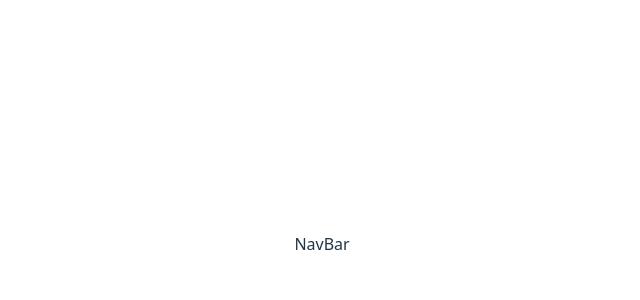
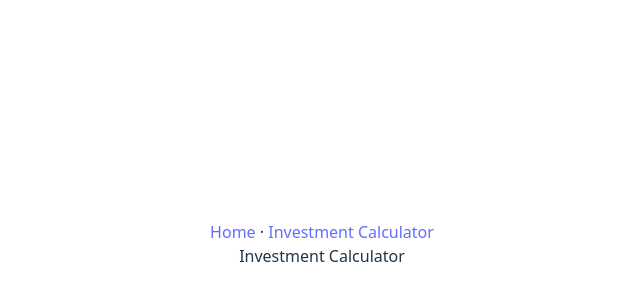
Before and after one commit to 0xadri/ima-kokode, a React (Vite) app: page /InvestmentCalculator in a window 1280 px wide. Before the commit this address had no page. Shown: the part 156-456 px from the top of the page, without its empty margins (318-958 px from the left). Built offline with nearby package versions, Linux system fonts and the light colour scheme.

Commit message:
Add Pages and Routes

```diff
--- a/src/App.jsx
+++ b/src/App.jsx
@@ -2,15 +2,21 @@
 import { Route, Routes } from "react-router";
 import "./App.css";
 import Home from "./pages/Home";
+import InvestmentCalculator from "./pages/InvestmentCalculator";
+import NavBar from "./components/NavBar";
 
 function App() {
   const [count, setCount] = useState(0);
 
   return (
     <>
-      <div>NavBar</div>
+      <NavBar />
       <Routes>
         <Route path="/" element={<Home />} />
+        <Route
+          path="/InvestmentCalculator"
+          element={<InvestmentCalculator />}
+        />
       </Routes>
     </>
   );
--- /dev/null
+++ b/src/components/NavBar.jsx
@@ -0,0 +1,13 @@
+import { Link } from "react-router";
+
+const NavBar = () => {
+  return (
+    <div>
+      <Link to="/">Home</Link>
+      {" · "}
+      <Link to="/InvestmentCalculator">Investment Calculator</Link>
+    </div>
+  );
+};
+
+export default NavBar;
--- a/src/pages/Home.jsx
+++ b/src/pages/Home.jsx
@@ -1,5 +1,5 @@
 import { useRef } from "react";
-import Timer from "../components/timer";
+import Timer from "../components/Timer";
 
 const Home = () => {
   const avatarRef = useRef();
--- /dev/null
+++ b/src/pages/InvestmentCalculator.jsx
@@ -0,0 +1,5 @@
+const InvestmentCalculator = () => {
+  return <div>Investment Calculator</div>;
+};
+
+export default InvestmentCalculator;
```
